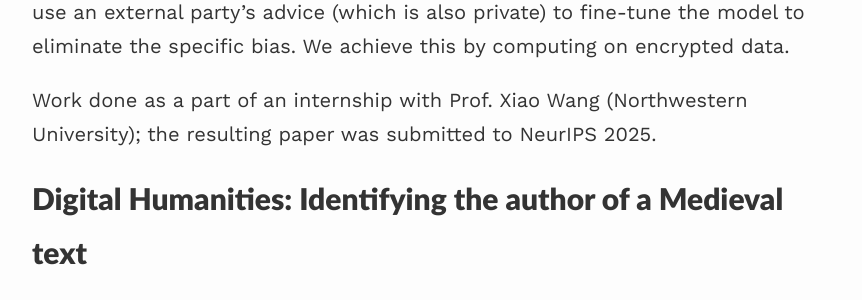
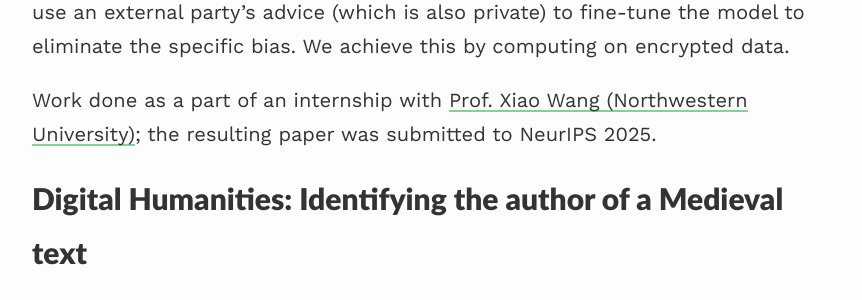
Before and after one commit to ellenkolesnikova/ellenkolesnikova.github.io, a Jekyll site: the page built from research.md, in a window 1280 px wide. Shown: the part 1153-1453 px from the top of the page, without its empty margins (208-1070 px from the left). Built offline with Jekyll 4.4.1, drawn with Linux system fonts in a browser that asks for light colours; nearby versions of some CDN libraries; part of the change alters nothing that is shown.

```diff
--- a/research.md
+++ b/research.md
@@ -15,7 +15,7 @@ Crypto: Private Repair of User-Flagged Failures in Text-to-Image Services
 ============
 This project focuses on using cryptographic tools (namely secure multiparty computation) to securely and privately remove bias from generative AI models. Consider the setting where a private pre-trained model may be biased, e.g., it only generates images of men (not women) in leadership positions. The goal is to use an external party’s advice (which is also private) to fine-tune the model to eliminate the specific bias. We achieve this by computing on encrypted data.
 
-Work done as a part of an internship with Prof. Xiao Wang (Northwestern University); the resulting paper was submitted to NeurIPS 2025.
+Work done as a part of an internship with [Prof. Xiao Wang (Northwestern University)](https://wangxiao1254.github.io){:target="_blank"}; the resulting paper was submitted to NeurIPS 2025.
 
 
 Digital Humanities: Identifying the author of a Medieval text
```
